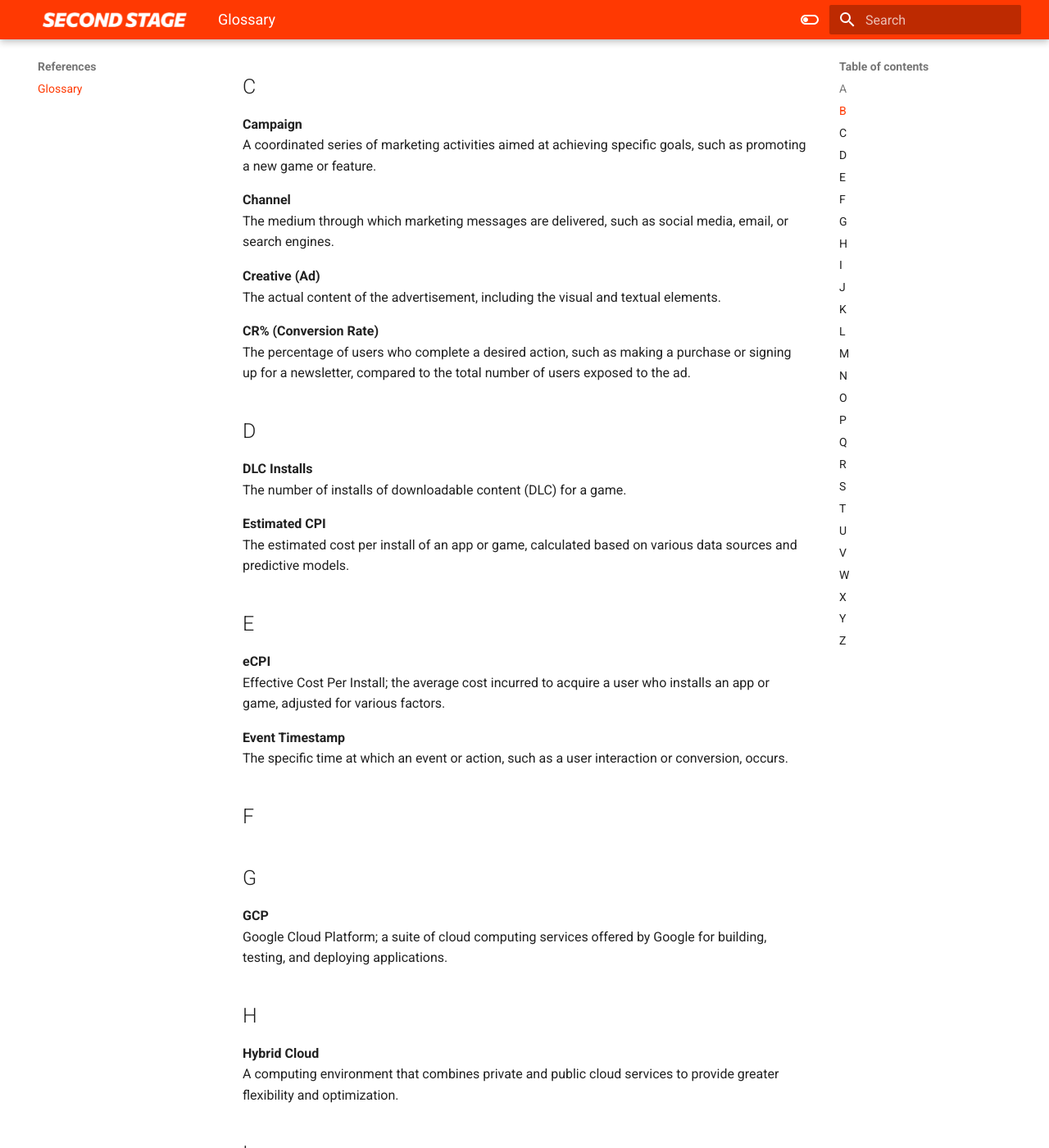
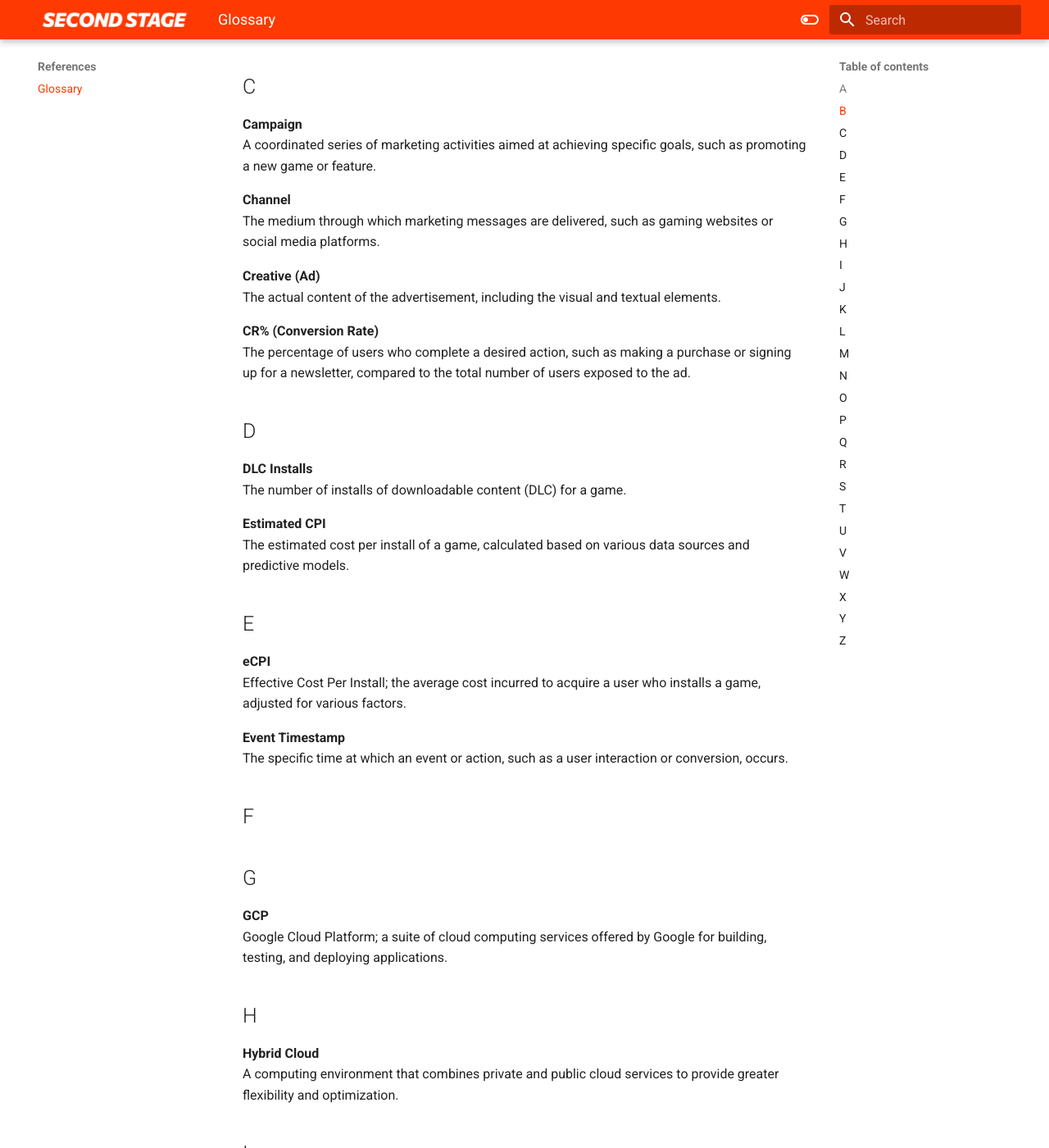
Before and after one commit to secondstage-io/tracks-documentation, an MkDocs documentation site: the page built from docs/references.md, in a window 1280 px wide and 1400 px high, scrolled down 770 px. Shown: the whole window at 82% size. Built offline with MkDocs 1.6.1 and Material for MkDocs 9.7.7, drawn with Linux system fonts in a browser that asks for light colours; some of the changed text lies outside the part shown.

Commit message:
Update references.md
small adjustments to copy

```diff
--- a/docs/references.md
+++ b/docs/references.md
@@ -28,7 +28,7 @@ Metrics that assess the overall health and perception of a brand, including aspe
 A coordinated series of marketing activities aimed at achieving specific goals, such as promoting a new game or feature.
 
 **Channel**
-The medium through which marketing messages are delivered, such as social media, email, or search engines.
+The medium through which marketing messages are delivered, such as gaming websites or social media platforms.
 
 **Creative (Ad)**
 The actual content of the advertisement, including the visual and textual elements.
@@ -42,12 +42,12 @@ The percentage of users who complete a desired action, such as making a purchase
 The number of installs of downloadable content (DLC) for a game.
 
 **Estimated CPI**
-The estimated cost per install of an app or game, calculated based on various data sources and predictive models.
+The estimated cost per install of a game, calculated based on various data sources and predictive models.
 
 ## E
 
 **eCPI**
-Effective Cost Per Install; the average cost incurred to acquire a user who installs an app or game, adjusted for various factors.
+Effective Cost Per Install; the average cost incurred to acquire a user who installs a game, adjusted for various factors.
 
 **Event Timestamp**
 The specific time at which an event or action, such as a user interaction or conversion, occurs.
```
Also changed, not shown: other parts of docs/references.md (+3 -3 lines).
